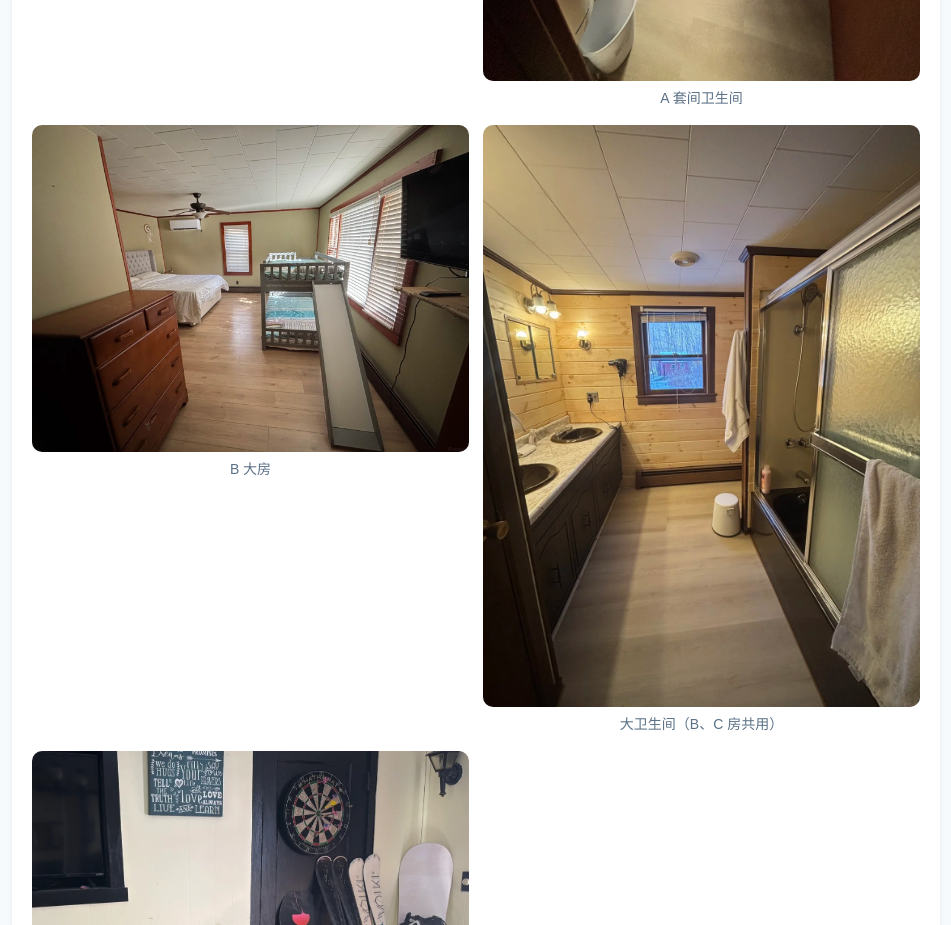
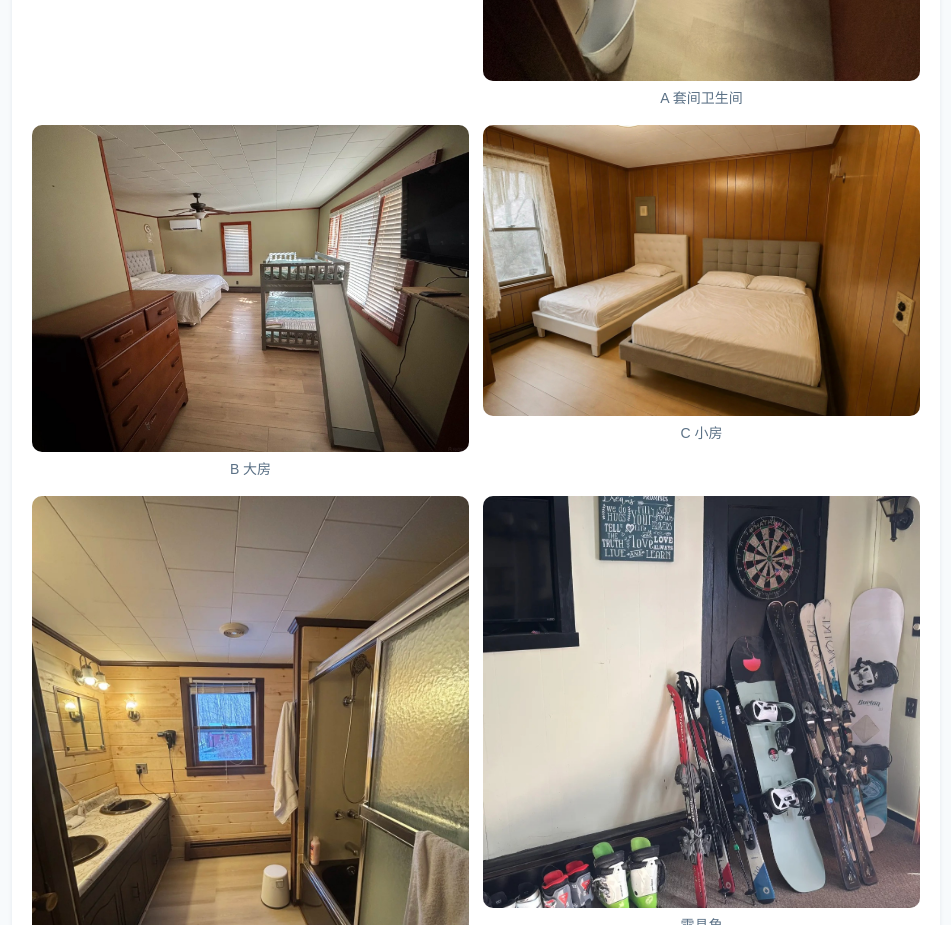
Before and after one commit to bryant7758/bryant7758.github.io, a plain HTML site: page zh/house.html in a window 1280 px wide. Shown: the part 1760-2685 px from the top of the page, without its empty margins (164-1115 px from the left). Drawn offline with Linux system fonts and the light colour scheme.

Commit message:
Add small room photo to zh/house.html

```diff
--- a/zh/house.html
+++ b/zh/house.html
@@ -62,6 +62,10 @@
       <figure>
         <img src="../images/house-suite.jpg" alt="B 大房">
         <figcaption>B 大房</figcaption>
+      </figure>
+      <figure>
+        <img src="../images/house-small-room.jpg" alt="C 小房">
+        <figcaption>C 小房</figcaption>
       </figure>
       <figure>
         <img src="../images/house-bathroom.jpg" alt="大卫生间">
```
